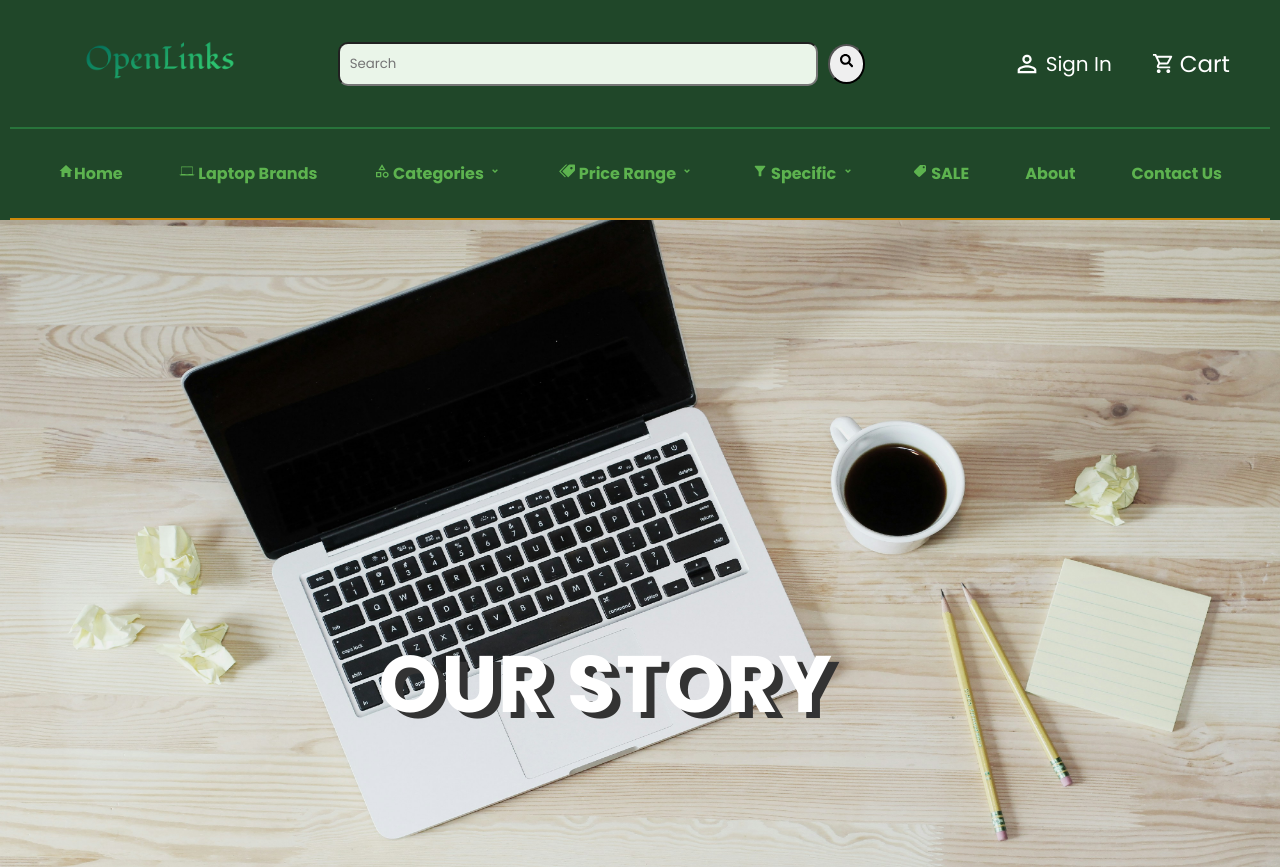
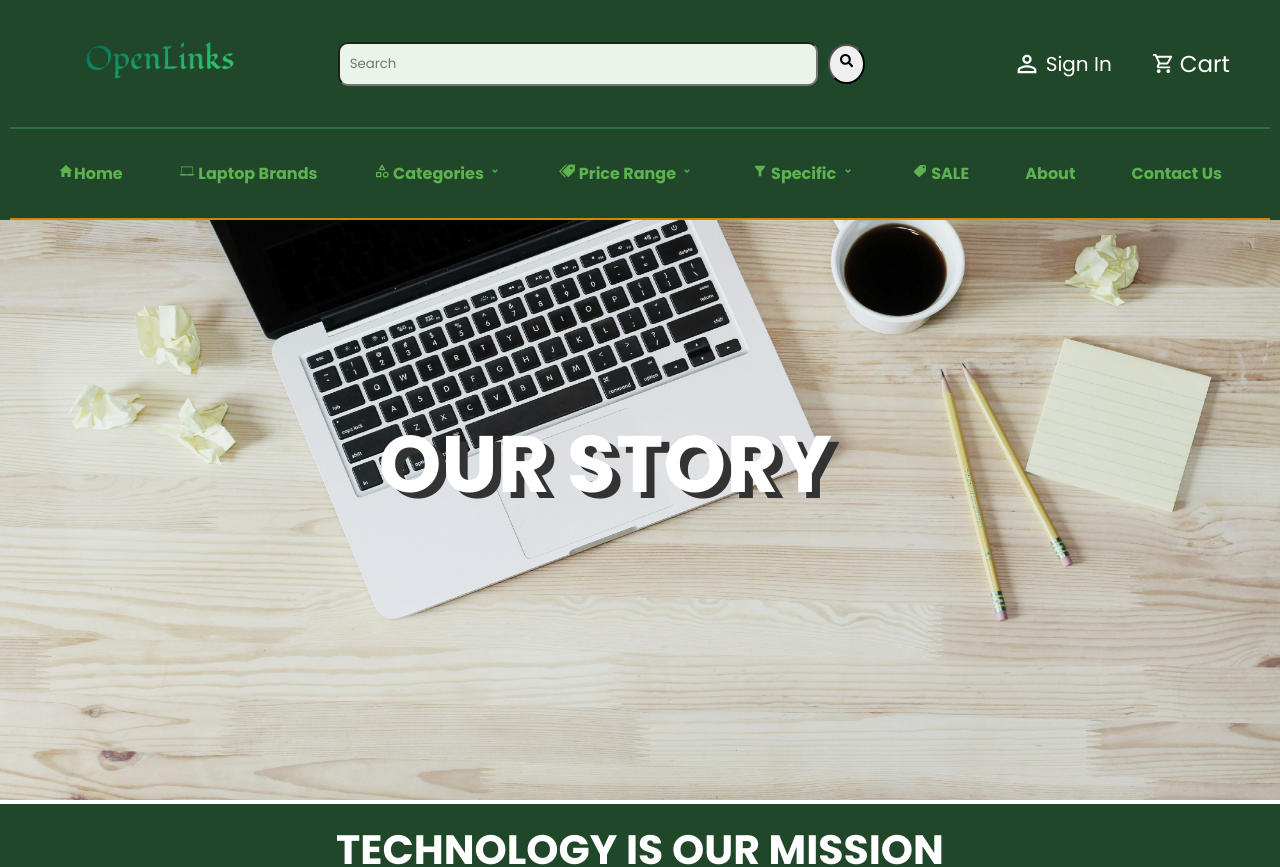
Before and after one commit to Gahbriehel/openlinks, a React (Create React App) app in the folder openlinks/: page /about in a window 1280 px wide. Shown: the top 867 px of the page. Built offline with nearby package versions, Linux system fonts and the light colour scheme.

Commit message:
refactored navigation styles to restore fixed positioning and improve layout

```diff
--- a/openlinks/src/components/nav.css
+++ b/openlinks/src/components/nav.css
@@ -39,10 +39,11 @@
     width: 100%;
     background: var(--nav-bg-color);
     padding: 0 10px;
-    /* position: fixed;  */
-    /* z-index: 1000;  */
-    /* top: 0; */
-    /* left: 0; */
+    position: fixed;
+    z-index: 1000;
+    margin-bottom: 80px;
+    top: 0;
+    left: 0;
     /* box-shadow: 0 4px 6px rgba(0, 0, 0, 0.1);  */
 }
 
```
